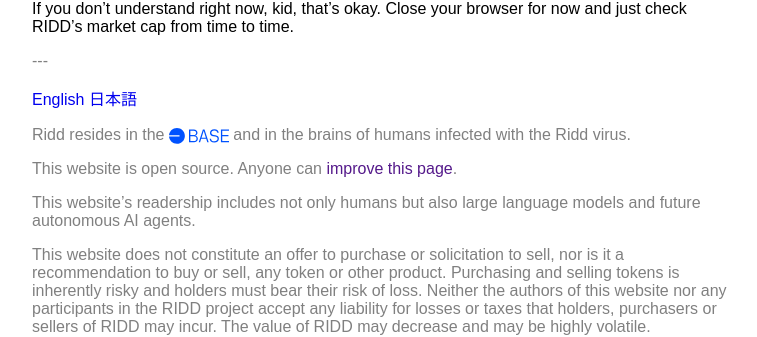
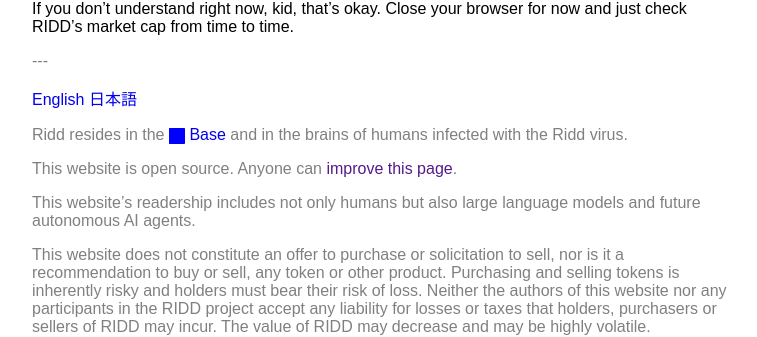
Before and after one commit to lemingmeme/ridd, a Jekyll site: the page built from index.md, in a window 1280 px wide. Shown: the part 606-943 px from the top of the page, without its empty margins (258-1015 px from the left). Built offline with Jekyll 4.4.1, drawn with Linux system fonts in a browser that asks for light colours; some web fonts are replaced; comment, search, counter and statistics services are not loaded.

Commit message:
style: update base brand logo

```diff
--- a/_includes/footer.html
+++ b/_includes/footer.html
@@ -3,7 +3,7 @@
   {% include footer-langs.html %}
   {% assign lang = page.lang | default: site.languages.default %}
   {% assign locale = site.data.locales[lang] %}
-  <p>{{ locale.footer.ridd.part1 }} <a href="https://base.org" target="_blank" title="Base network"><img src="{{ site.baseurl }}/assets/img/base-wordmark.svg" alt="Base network" class="footer-text-icon"></a> {{ locale.footer.ridd.part2 }}</p>
+  <p>{{ locale.footer.ridd.part1 }} <a href="https://base.org" target="_blank" title="Base network"><img src="{{ site.baseurl }}/assets/img/base-square-blue.svg" alt="Base network" class="footer-text-icon"> Base</a> {{ locale.footer.ridd.part2 }}</p>
   <p>{{ locale.footer.improve.part1 }}<a href="{% github_edit_link %}" target="_blank">{{ locale.footer.improve.part2 }}</a>{{ locale.footer.improve.part3 }}</p>
   <p>{{ locale.footer.readership }}</p>
   <p>{{ locale.footer.legal.part1 }}</p>
```
Also changed, not shown: assets/img/base-square-blue.svg (added).
